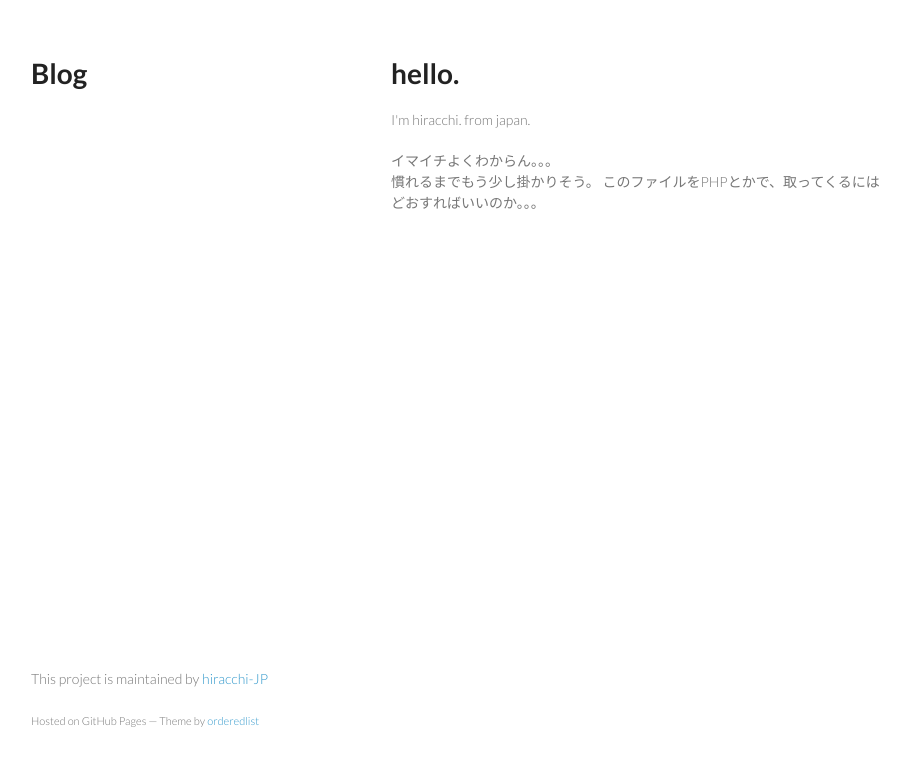
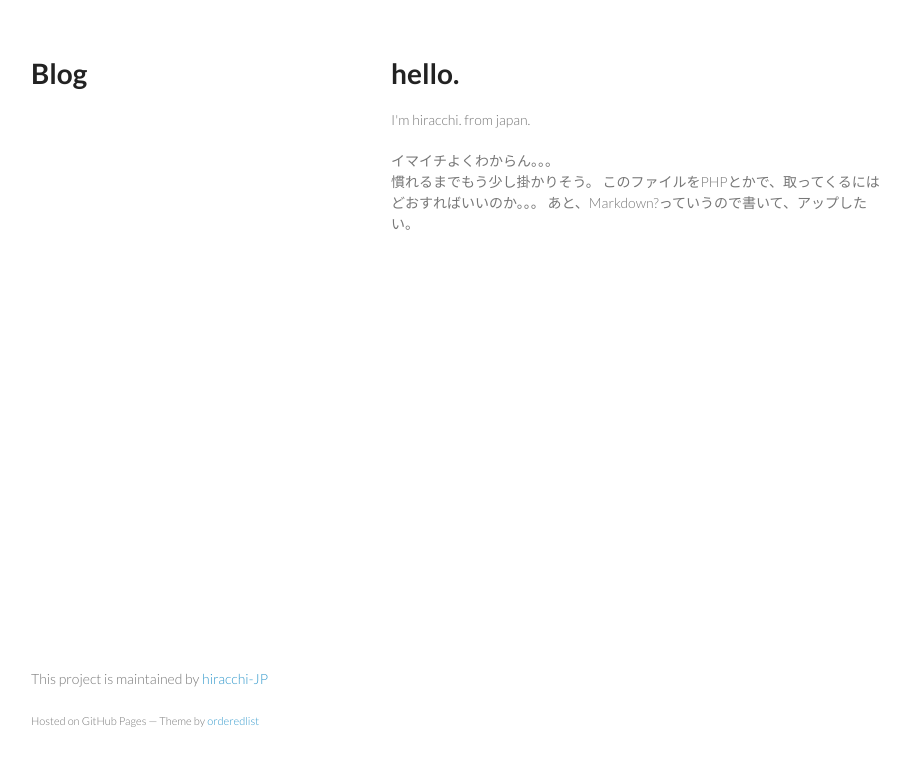
Before and after one commit to hiracchi-JP/blog, a plain HTML site: page index.html in a window 1280 px wide. Shown: the whole page, without its empty margins (179-1089 px from the left). Drawn offline with Linux system fonts and the light colour scheme.

Commit message:
また更新

```diff
--- a/index.html
+++ b/index.html
@@ -24,6 +24,7 @@
         慣れるまでもう少し掛かりそう。
 
         このファイルをPHPとかで、取ってくるにはどおすればいいのか。。。
+        あと、Markdown?っていうので書いて、アップしたい。
       </section>
       <footer>
         <p>This project is maintained by <a href="https://github.com/hiracchi-JP">hiracchi-JP</a></p>
```
